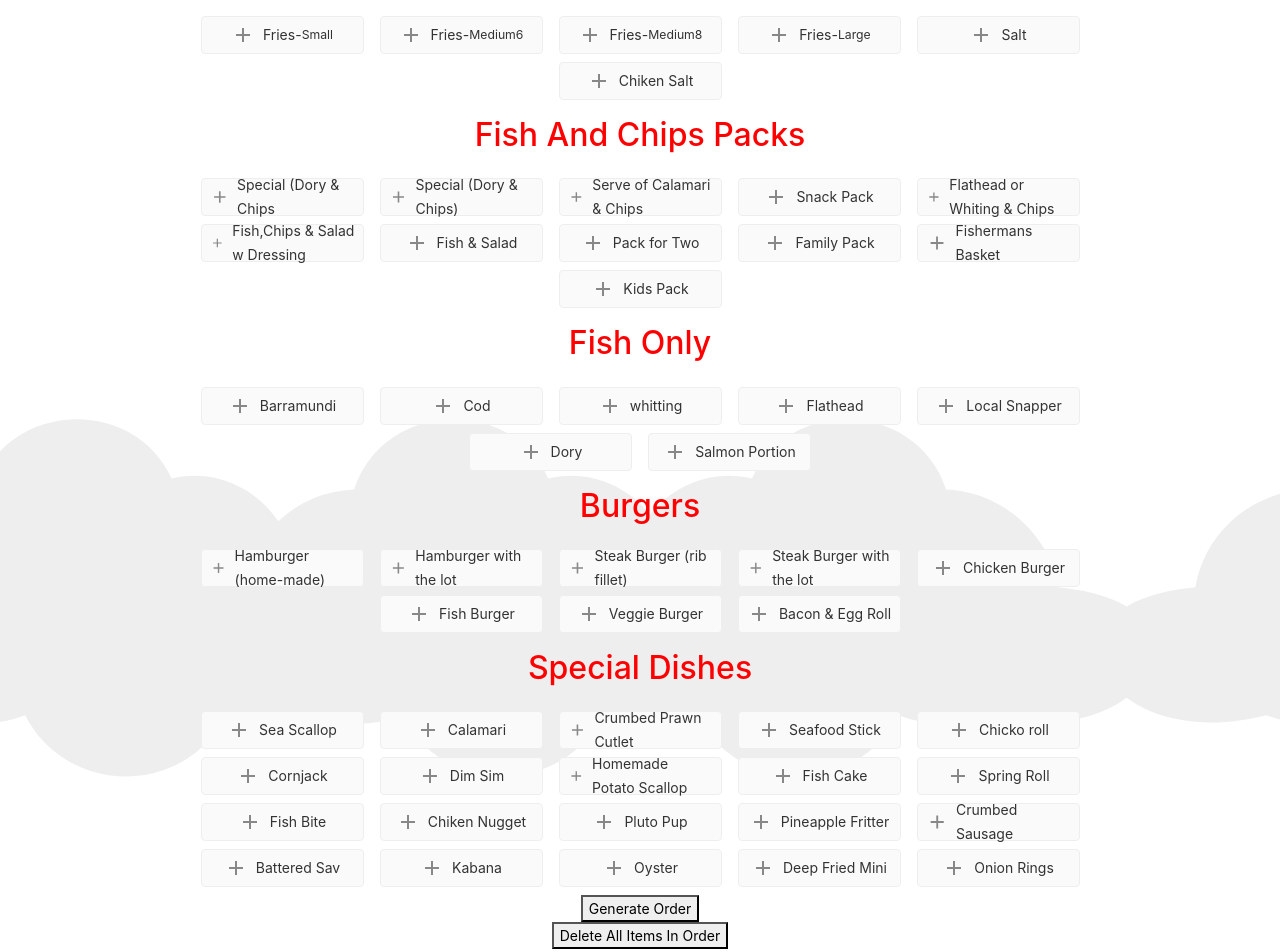
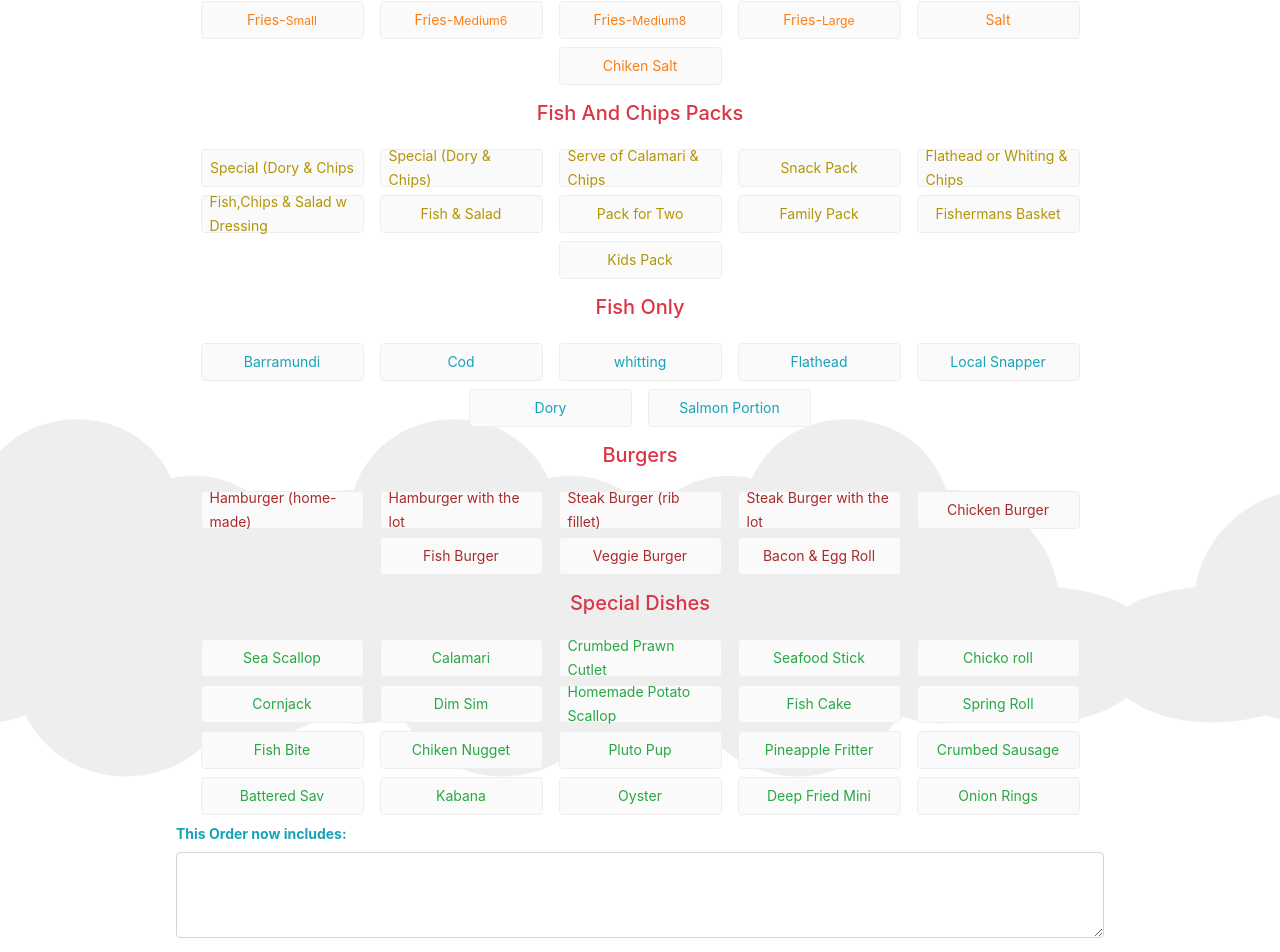
Before and after one commit to stevenguyen18595/SuncoastSeafoodOrderPrintingSys, an Angular app in the folder SuncoastSeafoodOrderPrintingSystem/: page /Suncoast-item in a window 1280 px wide. Shown: the part 119-1071 px from the top of the page. Built offline with nearby package versions, Linux system fonts and the light colour scheme.

Commit message:
show orders in textbox for staffs to keep track

```diff
--- a/SuncoastSeafoodOrderPrintingSystem/src/app/app.component.html
+++ b/SuncoastSeafoodOrderPrintingSystem/src/app/app.component.html
@@ -24,6 +24,7 @@
   h5,
   h6 {
     margin: 8px 0;
+    color:#17a2b8;
   }
 
   p {
--- a/SuncoastSeafoodOrderPrintingSystem/src/app/suncoast-item/suncoast-item.component.css
+++ b/SuncoastSeafoodOrderPrintingSystem/src/app/suncoast-item/suncoast-item.component.css
@@ -1,3 +1,19 @@
-h2{
-    color: red;
+#chipPack{
+    color:#fd7e14;
 }
+#FishAndChips{
+    color: #B29506;
+}
+#fishPack{
+    color: #17a2b8;
+}
+#burgers{
+    color: rgb(168, 44, 44);
+}
+#specialDishes{
+    color: #28a745;
+}
+label{
+    color: #17a2b8;
+    font-weight: bold;
+}
--- a/SuncoastSeafoodOrderPrintingSystem/src/app/suncoast-item/suncoast-item.component.html
+++ b/SuncoastSeafoodOrderPrintingSystem/src/app/suncoast-item/suncoast-item.component.html
@@ -15,6 +15,7 @@
   h5,
   h6 {
     margin: 8px 0;
+    color: #dc3545;
   }
 
   p {
@@ -295,64 +296,71 @@
 
 </style>
 <div class="content">
-  <h2>Chips Pack</h2>
+  <h5>Chips Pack</h5>
   <div class="card-container">
     <div *ngFor="let chipsItem of chips ">
-      <button class="card card-small" (click)="addItemToOrder(chipsItem)" tabindex="0">
-        <svg class="material-icons" xmlns="http://www.w3.org/2000/svg" width="24" height="24" viewBox="0 0 24 24">
-          <path d="M19 13h-6v6h-2v-6H5v-2h6V5h2v6h6v2z" /></svg>
+      <button id="chipPack" class="card card-small" (click)="addItemToOrder(chipsItem)" tabindex="0">
+        <!-- <svg class="material-icons" xmlns="http://www.w3.org/2000/svg" width="24" height="24" viewBox="0 0 24 24">
+          <path d="M19 13h-6v6h-2v-6H5v-2h6V5h2v6h6v2z" /></svg> -->
         <span>{{chipsItem.name}}</span>
         <p><small>{{chipsItem.size}}</small></p>
       </button>
     </div>
   </div>
-  <h2>Fish And Chips Packs</h2>
+  <h5>Fish And Chips Packs</h5>
   <input type="hidden" #selection>
   <div class="card-container">
-
     <div *ngFor="let fishAndChipItem of fishAndChipsPacks">
-      <button class="card card-small" (click)="addItemToOrder(fishAndChipItem)" tabindex="0">
-        <svg class="material-icons" xmlns="http://www.w3.org/2000/svg" width="24" height="24" viewBox="0 0 24 24">
-          <path d="M19 13h-6v6h-2v-6H5v-2h6V5h2v6h6v2z" /></svg>
+      <button id="FishAndChips" class="card card-small" (click)="addItemToOrder(fishAndChipItem)" tabindex="0">
+        <!-- <svg class="material-icons" xmlns="http://www.w3.org/2000/svg" width="24" height="24" viewBox="0 0 24 24">
+          <path d="M19 13h-6v6h-2v-6H5v-2h6V5h2v6h6v2z" /></svg> -->
         <span>{{fishAndChipItem.name}}</span>
       </button>
     </div>
   </div>
-  <h2>Fish Only</h2>
+  <h5>Fish Only</h5>
   <div class="card-container">
     <div *ngFor="let FishItem of fishes ">
-      <button class="card card-small" (click)="addItemToOrder(FishItem)" tabindex="0">
-        <svg class="material-icons" xmlns="http://www.w3.org/2000/svg" width="24" height="24" viewBox="0 0 24 24">
-          <path d="M19 13h-6v6h-2v-6H5v-2h6V5h2v6h6v2z" /></svg>
+      <button id="fishPack" class="card card-small" (click)="addItemToOrder(FishItem)" tabindex="0">
+        <!-- <svg class="material-icons" xmlns="http://www.w3.org/2000/svg" width="24" height="24" viewBox="0 0 24 24">
+          <path d="M19 13h-6v6h-2v-6H5v-2h6V5h2v6h6v2z" /></svg> -->
         <span>{{FishItem.name}}</span>
       </button>
     </div>
   </div>
-  <h2>Burgers</h2>
+  <h5>Burgers</h5>
   <div class="card-container">
     <div *ngFor="let burgerItem of burgers ">
-      <button class="card card-small" (click)="addItemToOrder(burgerItem)" tabindex="0">
-        <svg class="material-icons" xmlns="http://www.w3.org/2000/svg" width="24" height="24" viewBox="0 0 24 24">
-          <path d="M19 13h-6v6h-2v-6H5v-2h6V5h2v6h6v2z" /></svg>
+      <button id="burgers" class="card card-small" (click)="addItemToOrder(burgerItem)" tabindex="0">
+        <!-- <svg class="material-icons" xmlns="http://www.w3.org/2000/svg" width="24" height="24" viewBox="0 0 24 24">
+          <path d="M19 13h-6v6h-2v-6H5v-2h6V5h2v6h6v2z" /></svg> -->
         <span>{{burgerItem.name}}</span>
       </button>
     </div>
   </div>
-  <h2>Special Dishes</h2>
+  <h5>Special Dishes</h5>
   <div class="card-container">
     <div *ngFor="let specialItem of SideDished ">
-      <button class="card card-small" (click)="addItemToOrder(specialItem)" tabindex="0">
-        <svg class="material-icons" xmlns="http://www.w3.org/2000/svg" width="24" height="24" viewBox="0 0 24 24">
-          <path d="M19 13h-6v6h-2v-6H5v-2h6V5h2v6h6v2z" /></svg>
+      <button id="specialDishes" class="card card-small" (click)="addItemToOrder(specialItem)" tabindex="0">
+        <!-- <svg class="material-icons" xmlns="http://www.w3.org/2000/svg" width="24" height="24" viewBox="0 0 24 24">
+          <path d="M19 13h-6v6h-2v-6H5v-2h6V5h2v6h6v2z" /></svg> -->
         <span>{{specialItem.name}}</span>
       </button>
     </div>
   </div>
 
 </div>
-<div class="content">
-  <button (click)="printThisPage()">Generate Order</button>
+<div class="form">
+  <div class="form-group">
+    <label for="exampleFormControlTextarea1">This Order now includes:</label>
+    <textarea class="form-control" id="exampleFormControlTextarea1" rows="3" >{{currentItemsInStringFormat}}</textarea>
+  </div>
 </div>
 <div class="content">
-  <button (click)="deleteCurrentOrder()">Delete All Items In Order</button>
+  <div class="btn-group">
+    <button class=" btn btn-danger" (click)="printThisPage()">Generate Order</button>
+    <button class="btn btn-success" (click)="deleteCurrentOrder()">Delete All Items In Order</button>
+  </div>
+
+
 </div>
--- a/SuncoastSeafoodOrderPrintingSystem/src/app/suncoast-item/suncoast-item.component.ts
+++ b/SuncoastSeafoodOrderPrintingSystem/src/app/suncoast-item/suncoast-item.component.ts
@@ -16,7 +16,7 @@ export class SuncoastItemComponent implements OnInit {
   SideDished: SuncoastItem[] = [];
   chips: SuncoastItem[] = [];
   currentItems: SuncoastItem[] = [];
-
+  currentItemsInStringFormat = "";
 
   items = require('../../assets/ItemsInSuncoastSeafoodStore.json');
   ngOnInit(): void {
@@ -40,10 +40,16 @@ export class SuncoastItemComponent implements OnInit {
     console.log(this.currentItems)
   }
   addItemToOrder(item: SuncoastItem){
+    this.currentItemsInStringFormat = "";
     this.currentItems.push(item);
+    for(let currentItem of this.currentItems){
+      this.currentItemsInStringFormat = this.currentItemsInStringFormat + currentItem.name + ",";
+    }
+
   }
   deleteCurrentOrder(){
     this.currentItems = [];
+    this.currentItemsInStringFormat = "";
   }
 
 }
```
